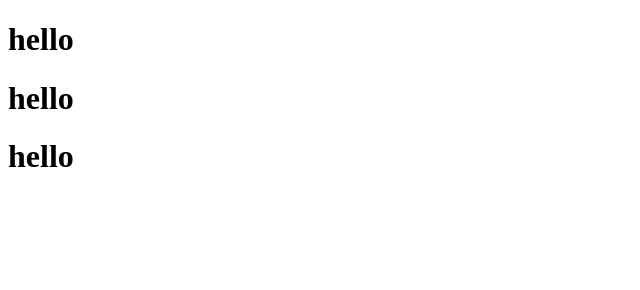
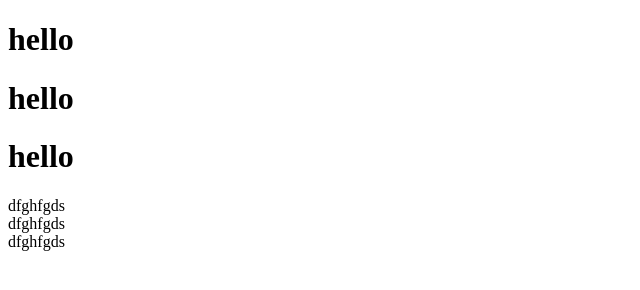
Before and after one commit to rahmatjon02/lesson--17, a plain HTML site: page index.html in a window 1280 px wide. Shown: the whole page, without its empty margins (0-640 px from the left). Drawn offline with Linux system fonts and the light colour scheme.

Commit message:
added new branch

```diff
--- a/index.html
+++ b/index.html
@@ -9,5 +9,9 @@
     <h1>hello</h1>
     <h1>hello</h1>
     <h1>hello</h1>
+
   </body>
+  <div>dfghfgds</div>
+  <div>dfghfgds</div>
+  <div>dfghfgds</div>
 </html>
```
